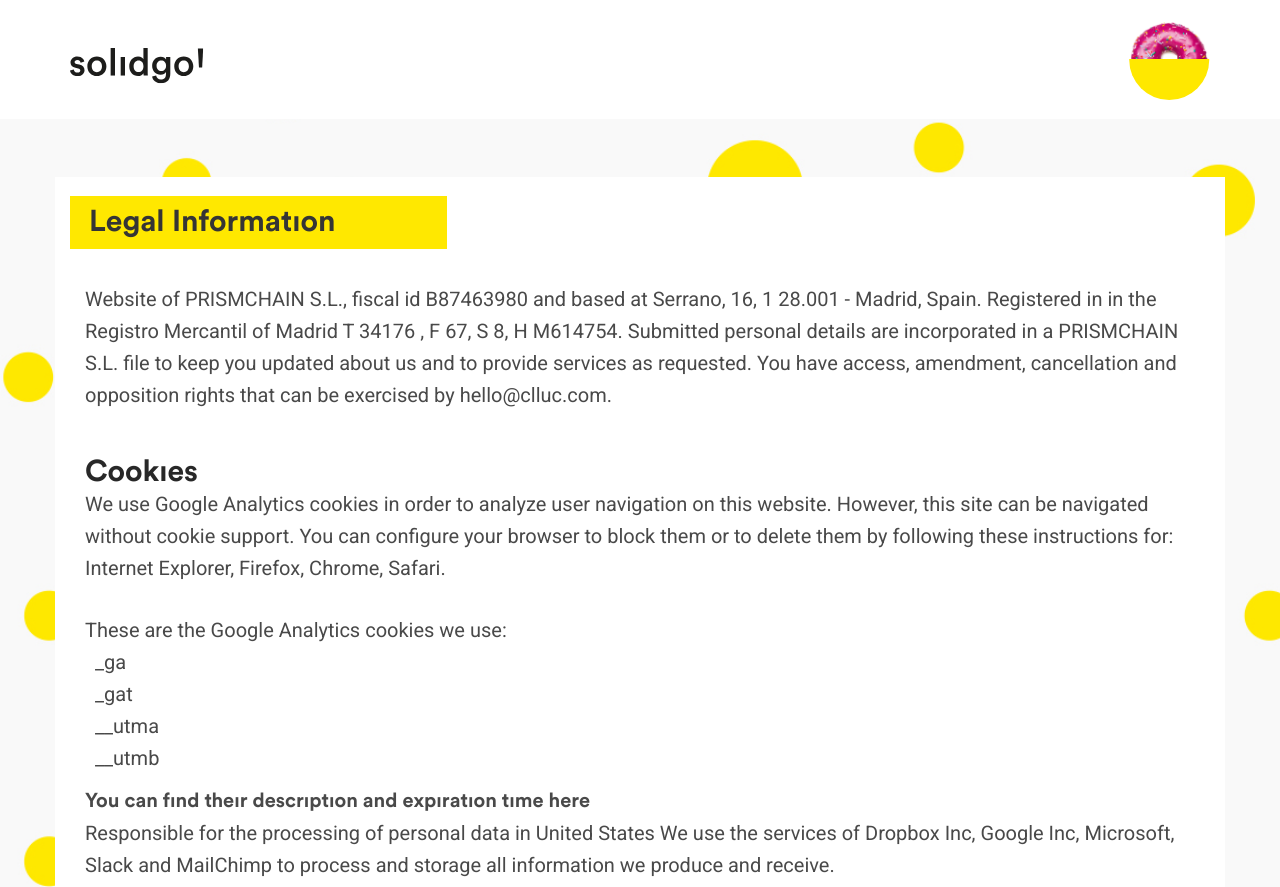
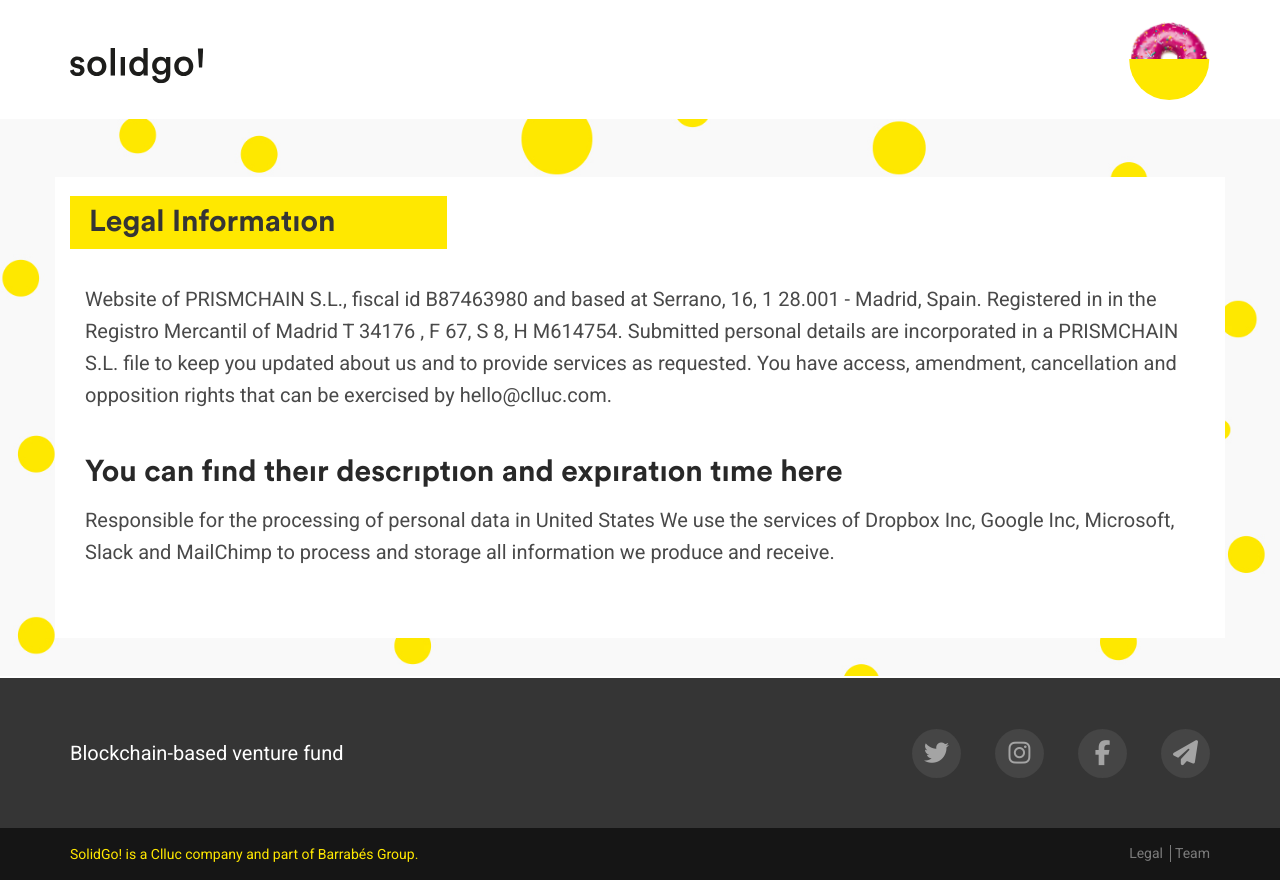
Before and after one commit to SolidGo/solidgo.github.io, a plain HTML site: page terms.html in a window 1280 px wide. Shown: the top 887 px of the page. Drawn offline with nearby package versions, Linux system fonts and the light colour scheme.

Commit message:
Remove term about cookies

```diff
--- a/terms.html
+++ b/terms.html
@@ -56,26 +56,8 @@
 
                     <p style="margin-top: -55px">Website of PRISMCHAIN S.L., fiscal id B87463980 and based at Serrano, 16, 1 28.001 - Madrid, Spain. Registered in in the Registro Mercantil of Madrid T 34176 , F 67, S 8, H M614754. Submitted personal details are incorporated in a PRISMCHAIN S.L. file to keep you updated about us and to provide services as requested. You have access, amendment, cancellation and opposition rights that can be exercised by hello@clluc.com.</p>
 
-                    <h3>Cookies</h3>
-<p>
-
-
-We use Google Analytics cookies in order to analyze user navigation on this website. However, this site can be navigated without cookie support. You can configure your browser to block them or to delete them by following these instructions for: Internet Explorer, Firefox, Chrome, Safari.
-                    </p>
-                    <p style="margin-top: 30px">These are the Google Analytics cookies we use:</p>
-<ul>
-    <li>_ga</li>
-    <li>_gat</li>
-    <li>__utma</li>
-    <li>__utmb</li>
-</ul>
-
-
-
-
-
-<p><strong>You can find their description and expiration time here.</strong><br>
-Responsible for the processing of personal data in United States
+<h3>You can find their description and expiration time here.</h3><br>
+<p>Responsible for the processing of personal data in United States
 We use the services of Dropbox Inc, Google Inc, Microsoft, Slack and MailChimp to process and storage all information we produce and receive.</p>
            </div>
             </div>
```
